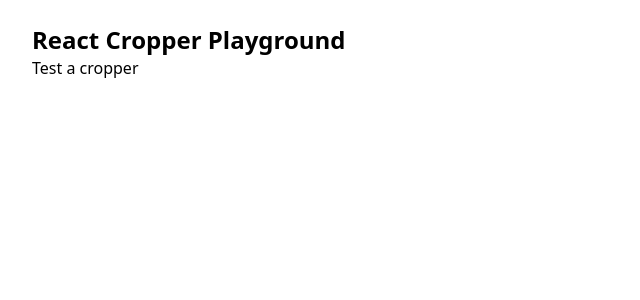
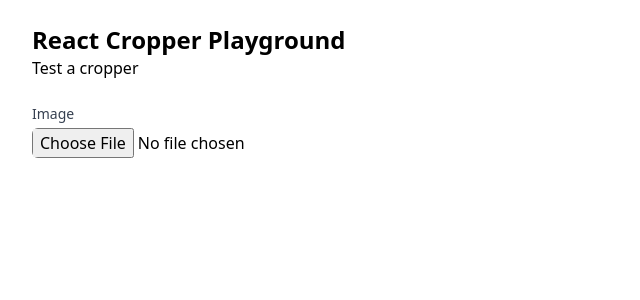
Before and after one commit to stefanstifter/react-cropper-playground, a React (Vite) app: page / in a window 1280 px wide. Shown: the top 300 px of the page, without its empty margins (0-640 px from the left). Built offline with nearby package versions, Linux system fonts and the light colour scheme.

Commit message:
Scaffold CroperPlayground and InputFile component

```diff
--- a/src/App.jsx
+++ b/src/App.jsx
@@ -1,4 +1,5 @@
 import React from 'react'
+import CroperPlayground from './components/CroperPlayground'
 
 function App() {
   return (
@@ -7,6 +8,9 @@ function App() {
           <h1 className="text-2xl font-bold">React Cropper Playground</h1>
           <p>Test a cropper</p>
       </header>
+
+      <CroperPlayground />
+
     </div>
   )
 }
--- /dev/null
+++ b/src/components/CroperPlayground.jsx
@@ -0,0 +1,14 @@
+import React, { useState } from 'react';
+import InuptFile from './InputFile';
+
+const CroperPlayground = props => {
+    const [ imageFile, setImageFile ] = useState(null);
+
+    return (
+        <div>
+            <InuptFile />
+        </div>
+    );
+}
+
+export default CroperPlayground;
--- /dev/null
+++ b/src/components/InputFile.jsx
@@ -0,0 +1,21 @@
+import React from 'react';
+
+const InputFile = props => {
+
+    return (
+        <div className="mt-6">
+            <label htmlFor="image" className="block text-sm font-medium text-gray-700">
+                Image
+            </label>
+            <div className="mt-1">
+                <input
+                  type="file"
+                  name="image"
+                  className="rounded-md"
+                />
+            </div>
+        </div>
+    );
+}
+
+export default InputFile;
```
